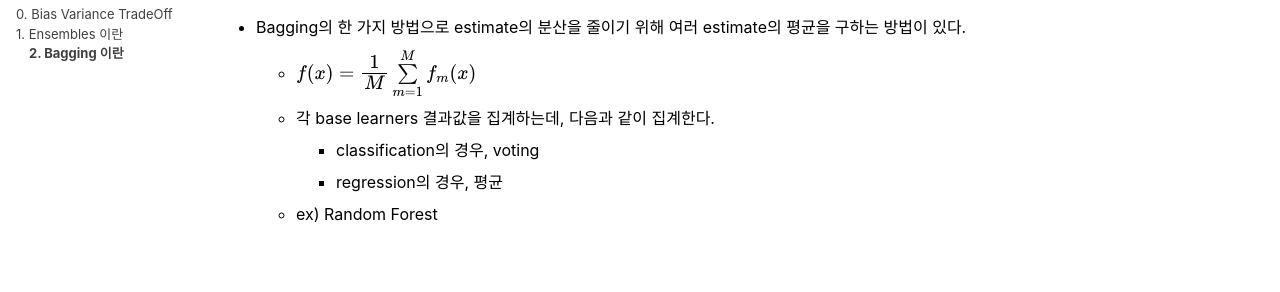
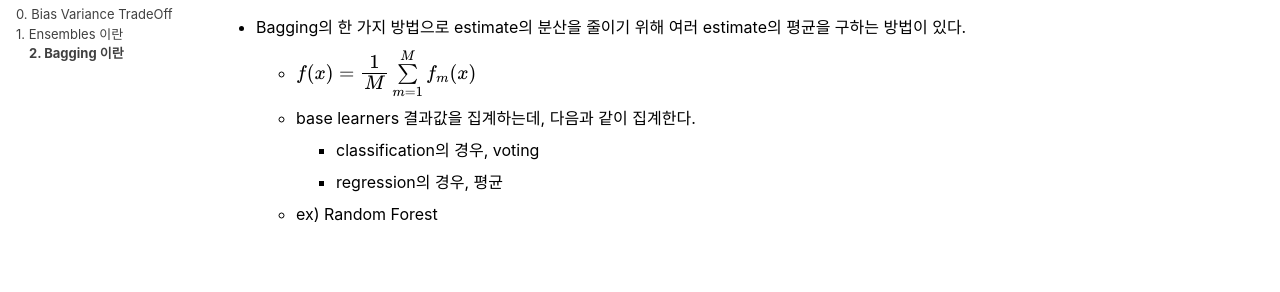
Before and after one commit to MinPinSunHwa/suna.github.io, a Jekyll site: the page built from _study/ensembles/2_bagging.md, in a window 1280 px wide and 900 px high. Shown: the part 407-699 px from the top of the window. Built offline with Jekyll 4.4.1, drawn with Linux system fonts in a browser that asks for light colours; cached includes are drawn as plain includes; nearby versions of some CDN libraries; formulas are drawn with MathJax 3.

Commit message:
Update 2_bagging.md

```diff
--- a/_study/ensembles/2_bagging.md
+++ b/_study/ensembles/2_bagging.md
@@ -20,7 +20,7 @@ toc: true
 
 - Bagging의 한 가지 방법으로 estimate의 분산을 줄이기 위해 여러 estimate의 평균을 구하는 방법이 있다.
   - $$ f(x) = \cfrac{1}{M} \sum\limits_{m=1}^{M} f_m(x) $$ <br>
-  - 각 base learners 결과값을 집계하는데, 다음과 같이 집계한다.
+  - base learners 결과값을 집계하는데, 다음과 같이 집계한다.
     - classification의 경우, voting
     - regression의 경우, 평균
   - ex) Random Forest
```
